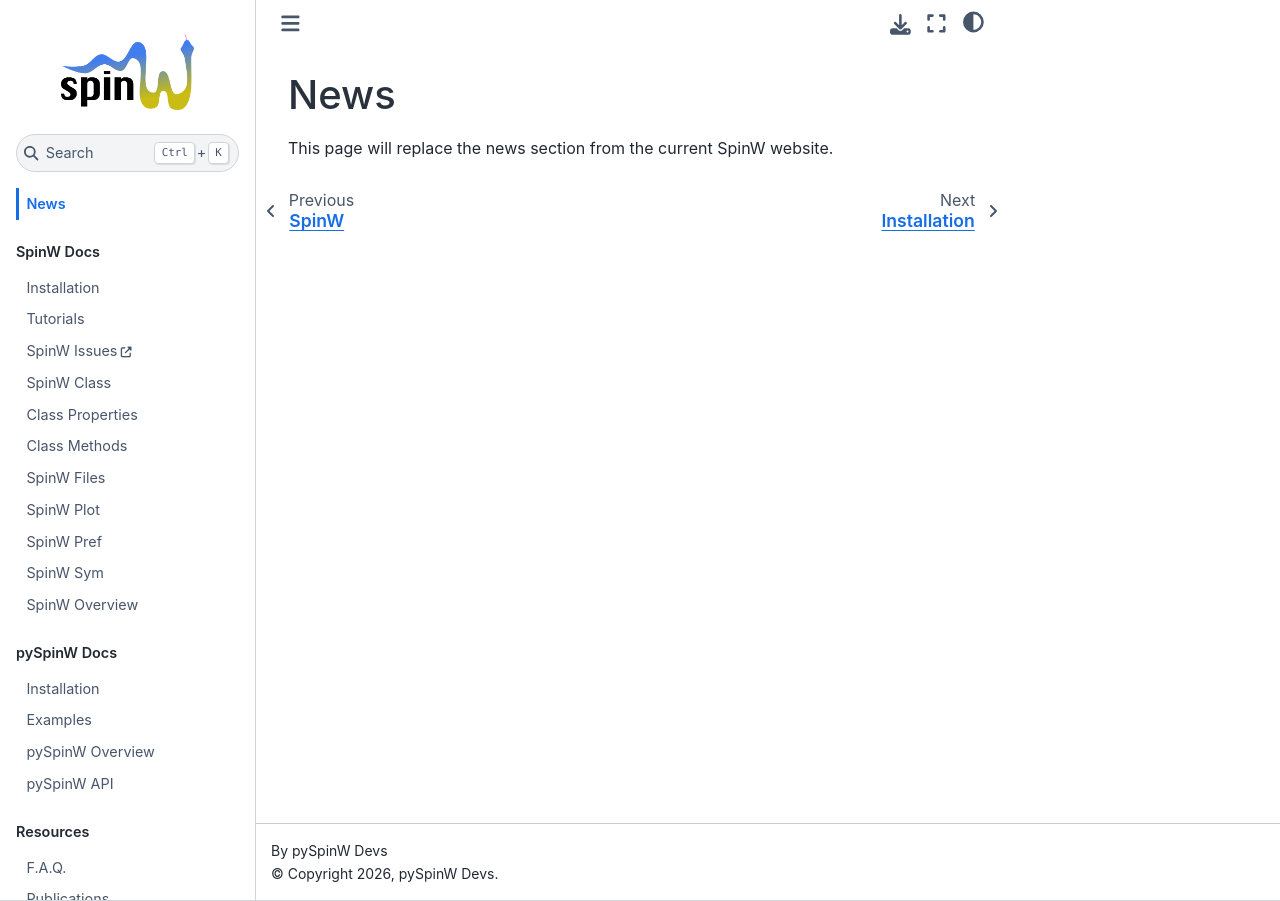
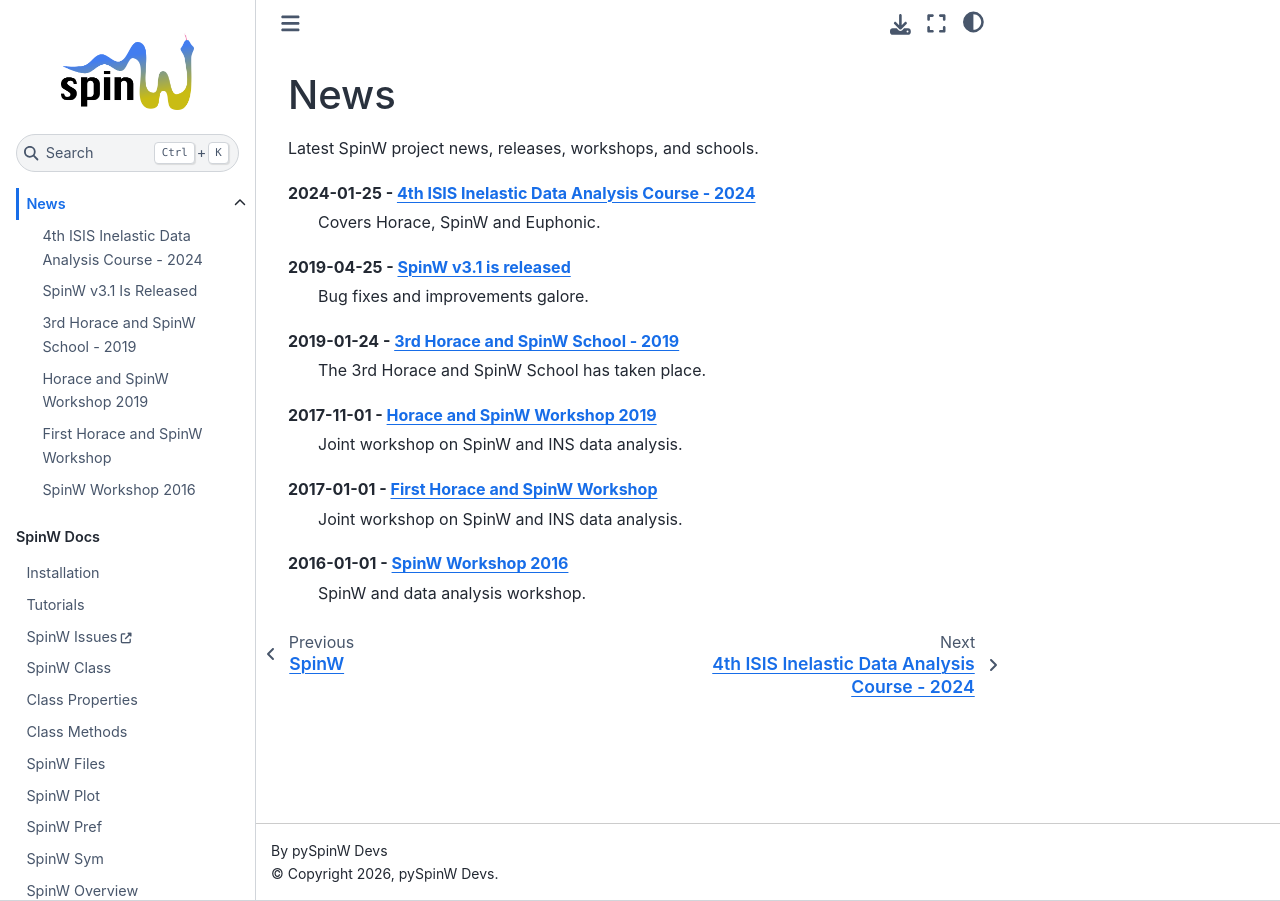
Before and after one commit to SpinW/sphinx-test, a Sphinx documentation site: the page built from docs/news.rst, in a window 1280 px wide. Built offline with Sphinx 7.4.7 and the Sphinx Book theme 1.1.4, drawn with Linux system fonts in a browser that asks for light colours.

Commit message:
replicate the news section

```diff
--- a/docs/news.rst
+++ b/docs/news.rst
@@ -1,4 +1,32 @@
 News
 ====
 
-This page will replace the news section from the current SpinW website.
+Latest SpinW project news, releases, workshops, and schools.
+
+2024-01-25 - :doc:`4th ISIS Inelastic Data Analysis Course - 2024 <news_posts/2024-01-25-school2024>`
+   Covers Horace, SpinW and Euphonic.
+
+2019-04-25 - :doc:`SpinW v3.1 is released <news_posts/2019-04-25-v31-release>`
+   Bug fixes and improvements galore.
+
+2019-01-24 - :doc:`3rd Horace and SpinW School - 2019 <news_posts/2019-01-24-school2019>`
+   The 3rd Horace and SpinW School has taken place.
+
+2017-11-01 - :doc:`Horace and SpinW Workshop 2019 <news_posts/2017-11-01-workshop3en>`
+   Joint workshop on SpinW and INS data analysis.
+
+2017-01-01 - :doc:`First Horace and SpinW Workshop <news_posts/2017-01-01-workshop2en>`
+   Joint workshop on SpinW and INS data analysis.
+
+2016-01-01 - :doc:`SpinW Workshop 2016 <news_posts/2016-01-01-workshop1en>`
+   SpinW and data analysis workshop.
+
+.. toctree::
+   :hidden:
+
+   news_posts/2024-01-25-school2024
+   news_posts/2019-04-25-v31-release
+   news_posts/2019-01-24-school2019
+   news_posts/2017-11-01-workshop3en
+   news_posts/2017-01-01-workshop2en
+   news_posts/2016-01-01-workshop1en
--- /dev/null
+++ b/docs/news_posts/2016-01-01-workshop1en.rst
@@ -0,0 +1,64 @@
+SpinW Workshop 2016
+===================
+
+Posted 2016-01-01. Tagged: workshop.
+
+SpinW and data analysis workshop.
+
+We are happy to announce that we will organize a two days workshop on *SpinW
+and data analysis* at FRII in Munich, Germany.
+
+Dates
+-----
+
+25th February 9:00 - 16:00 and 26th February 9:00 - 16:00
+
+Place
+-----
+
+Glasspalast, auditorium in the FRMII entrance building.
+
+.. raw:: html
+
+   <iframe src="https://www.google.com/maps/embed?pb=!1m18!1m12!1m3!1d2655.3931417551603!2d11.670894615653518!3d48.26680557923392!2m3!1f0!2f0!3f0!3m2!1i1024!2i768!4f13.1!3m3!1m2!1s0x0%3A0x0!2zNDjCsDE2JzAwLjUiTiAxMcKwNDAnMjMuMSJF!5e0!3m2!1sen!2sdk!4v1543227096260" width="600" height="450" frameborder="0" style="border:0; max-width: 100%;" allowfullscreen></iframe>
+
+Topics
+------
+
+* Inelastic neutron data analysis using Matlab, Simon Ward
+* Introduction to strategies to fit spin wave spectrum, Simon Ward and Sandor
+  Toth
+* SpinW, Sandor Toth:
+
+  * how to use basic scripting to get spin wave spectrum of simple models
+    quickly
+  * internal SpinW data structure and advanced manipulations
+  * complex magnetic structures
+  * symmetry analysis of the spin Hamiltonian
+  * optimizing magnetic structures
+  * *fitting inelastic neutron scattering data, single crystal and powder*
+
+Our aim is that at the end of the 2 days course, all participants will be able
+to fit a measured spin wave spectrum and magnetic structure using a model spin
+Hamiltonian.
+
+Registration
+------------
+
+Please write an email to
+`Robert Georgii <mailto:robert.georgii@frm2.tum.de>`_ with your personal
+details, including name and affiliation.
+
+Please don't wait with the registration, because we have limited space
+available. The room has 25 places. Participation is free, but you have to bring
+your own laptop with Matlab (R2012a or later) preinstalled. You have to manage
+the accommodation yourself; Robert can help you if you need.
+
+Deadline
+--------
+
+18th December, 24:00 GMT.
+
+We are looking forward to see you in Munich!
+
+Sandor & Simon & Robert
--- /dev/null
+++ b/docs/news_posts/2017-01-01-workshop2en.rst
@@ -0,0 +1,85 @@
+First Horace and SpinW Workshop
+===============================
+
+Posted 2017-01-01. Tagged: workshop.
+
+Joint workshop on SpinW and INS data analysis.
+
+We are happy to announce the next combined workshop on SpinW and Horace at ISIS
+in Didcot, UK. The 5 days workshop will be split into two parts, with 2 days
+course on Horace followed by 2.5 days on SpinW. Participants may attend either
+or both of the two workshops.
+
+Dates
+-----
+
+* *Horace:* 30th January - 1st February 2017
+* *SpinW:* 1st February - 3rd February 2017
+
+Place
+-----
+
+The workshop will be held at the
+`ISIS neutron source <http://www.isis.stfc.ac.uk/people/directions-to-isis6523.html>`_,
+Rutherford Appleton Laboratory, U.K. Accommodation is available and booked for
+all participants at the on-site
+`Ridgeway House <http://www.stfc.ac.uk/about-us/where-we-work/rutherford-appleton-laboratory/ridgeway-house/>`_
+guesthouse. Participants must cover their own transportation and accommodation
+costs.
+
+Topics
+------
+
+SpinW
+~~~~~
+
+* Introduction to magnetic structures and linear spin wave theory
+* Internal data structure of SpinW and advanced data manipulations
+* Handling complex magnetic structures
+* Symmetry analysis
+* Finding the right magnetic ground state
+* Fitting inelastic neutron scattering data, powder and single crystal
+* New features
+
+Our aim is that at the end of the 2.5 days course, all participants will be
+able to fit a measured spin wave spectrum and magnetic structure using a model
+spin Hamiltonian. All topics except the introduction will include hands on
+practical and there will be time at the end of the course for discussing
+specific issues with the developer.
+
+Horace
+~~~~~~
+
+Details of the Horace Workshop can be found
+`here <http://horace.isis.rl.ac.uk/Horace_Workshop>`_.
+
+Requirements
+------------
+
+It is expected that participants will have encountered SpinW in their work
+already. It is imperative that participants are familiar with Matlab. A working
+knowledge of Matlab is expected, and the courses will not be beneficial without
+this. Bringing a laptop is not necessary as we will provide a Windows PC to
+everybody. However you can also bring your own laptop if you have Matlab
+(R2012a or later) preinstalled.
+
+Registration
+------------
+
+*The course is free.* Please register
+`here <https://docs.google.com/forms/d/e/1FAIpQLSfusm3MO4vuRF4NYEWVzpOTZocuTsSuZBi2XD0LSyQCaSHcew/viewform?usp=send_form>`_.
+Participation is limited to 20 places for both courses. On the registration
+site you will be asked about your reasons for attending the course(s) - in the
+event of oversubscription we will use these answers to determine places.
+Priority will be given to PhD students whose thesis work will make use of these
+codes and to scientists who have experimental data that they plan to model with
+SpinW.
+
+Deadline
+--------
+
+12:00 GMT on Friday 23rd December 2016.
+
+We are looking forward to see you in Didcot!
+
+Sandor & the organizers of the Horace workshop
--- /dev/null
+++ b/docs/news_posts/2017-11-01-workshop3en.rst
@@ -0,0 +1,92 @@
+Horace and SpinW Workshop 2019
+==============================
+
+Posted 2017-11-01. Tagged: workshop.
+
+Joint workshop on SpinW and INS data analysis.
+
+This will be a training course on how to get the most out of the Horace and
+SpinW software packages. Horace is a widely used suite of Matlab programs for
+the visualisation and analysis of large datasets from time-of-flight neutron
+inelastic scattering spectrometers. SpinW is a Matlab library that can plot and
+numerically simulate magnetic structures and excitations of a given spin
+Hamiltonian using classical Monte Carlo simulation and linear spin wave theory.
+
+The course will be split into two parts, with 2 days spent on Horace and 2.5
+days spent on SpinW. Participants may attend either or both of the two
+workshops. The course will be free to attend but participants must cover the
+cost of their travel and accommodation.
+
+Dates
+-----
+
+* *Horace:* 10am Monday 21st - 6pm Tuesday 22nd January 2019
+* *SpinW:* 10am Wednesday 23rd - 3pm Friday 25th January 2019
+
+Place
+-----
+
+The workshop will be held at the
+`ISIS neutron source <http://www.isis.stfc.ac.uk/people/directions-to-isis6523.html>`_,
+Rutherford Appleton Laboratory, U.K. Accommodation is available and booked for
+all participants at the on-site
+`Ridgeway House <http://www.stfc.ac.uk/about-us/where-we-work/rutherford-appleton-laboratory/ridgeway-house/>`_
+guesthouse. Participants must cover their own transportation and accommodation
+costs - rooms are at the discounted rate of GBP60 per night, including all
+meals.
+
+Topics
+------
+
+SpinW
+~~~~~
+
+* Introduction to magnetic structures and linear spin wave theory
+* Internal data structure of SpinW and advanced data manipulations
+* Handling complex magnetic structures
+* Symmetry analysis
+* Finding the right magnetic ground state
+* Fitting inelastic neutron scattering data, powder and single crystal
+
+Horace
+~~~~~~
+
+* Planning an experiment
+* Visualising data
+* Performing corrections on your data
+* Data treatment, including symmetrisation
+* Fitting
+* Resolution convolution
+* "Ask the expert" session at the end, to allow you to discuss specific issues
+  with the developers
+
+Requirements
+------------
+
+It is expected that participants will have encountered SpinW in their work
+already. It is imperative that participants are familiar with Matlab. A working
+knowledge of Matlab is expected, and the courses will not be beneficial without
+this. Bringing a laptop is not necessary as we will provide a Windows PC to
+everybody. However you can also bring your own laptop if you have Matlab
+(R2012a or later) preinstalled.
+
+Registration
+------------
+
+Please use
+`this google form to register <https://docs.google.com/forms/d/e/1FAIpQLSdcp7oqe5VxwGny09kjrSFcCBSNS-WjOfWXkmNq0RHU9WItUw/viewform?usp=sf_link>`_.
+
+On the registration site you will be asked about your reasons for attending the
+course(s) - in the event of oversubscription we will use these answers to
+determine places. Priority will be given to PhD students whose thesis work will
+make use of these codes, and to scientists who are planning or have already
+done time-of-flight inelastic neutron scattering experiments.
+
+Deadline
+--------
+
+The closing date for applications is **9am Monday 10th December 2018**.
+
+We are looking forward to see you in Didcot!
+
+Simon & the organizers of the Horace workshop
--- /dev/null
+++ b/docs/news_posts/2019-01-24-school2019.rst
@@ -0,0 +1,10 @@
+3rd Horace and SpinW School - 2019
+==================================
+
+Posted 2019-01-24. Tagged: workshop.
+
+.. image:: ../_static/img/news/HoraceSpinW_groupPic.jpg
+   :alt: Horace and SpinW School group photo
+
+The 3rd Horace and SpinW School has taken place. We survived and it was a
+success!
--- /dev/null
+++ b/docs/news_posts/2019-04-25-v31-release.rst
@@ -0,0 +1,21 @@
+SpinW v3.1 Is Released
+======================
+
+Posted 2019-04-25. Tagged: releases.
+
+Bug fixes and improvements galore!
+
+Introducing SpinW 3.1.
+
+There have been a lot of bug and compatibility fixes including:
+
+* Better Horace integration by @mducle
+* Faster mex calculation on pre R2017b systems @mducle
+* Fixed errors while plotting structures and dispersion
+* Fixed multi g-tensor calculations
+* Fixed updating
+* Better testing
+* Minor text fixes
+
+Standard installation procedure is required. Help can be found at
+`http://www.spinw.org/installation/ <http://www.spinw.org/installation/>`_.
--- /dev/null
+++ b/docs/news_posts/2024-01-25-school2024.rst
@@ -0,0 +1,22 @@
+4th ISIS Inelastic Data Analysis Course - 2024
+==============================================
+
+Posted 2024-01-25. Tagged: workshop.
+
+(covers Horace, SpinW and Euphonic)
+
+The 4th ISIS Inelastic Data Analysis Course will be held between 3-7 June 2024.
+
+The course will cover the Horace, SpinW and Euphonic software packages, and
+provide tuition in how best to exploit Horace to visualise and analyse
+time-of-flight inelastic neutron scattering data; how to interface Horace with
+the SpinW and Euphonic programs to calculate the inelastic cross-sections of
+spin waves and phonons respectively; and finally how to fit single crystal and
+powder data with SpinW in particular.
+
+The course will be run at the ISIS neutron source, Rutherford Appleton
+Laboratory, Didcot, UK between 3-7 June 2024 and is free to attend. For further
+information and registration please visit
+`https://www.isis.stfc.ac.uk/Pages/Horace-SpinW-2024.aspx <https://www.isis.stfc.ac.uk/Pages/Horace-SpinW-2024.aspx>`_.
+
+Please note that registration closes at **09:00 GMT on Monday 4th March 2024**.
```
Also changed, not shown: 1 other file.
